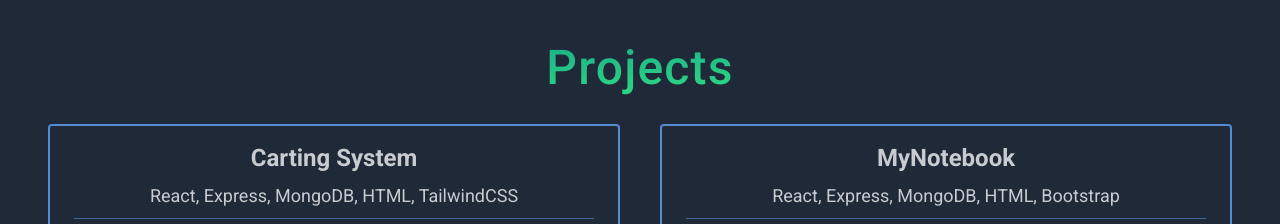
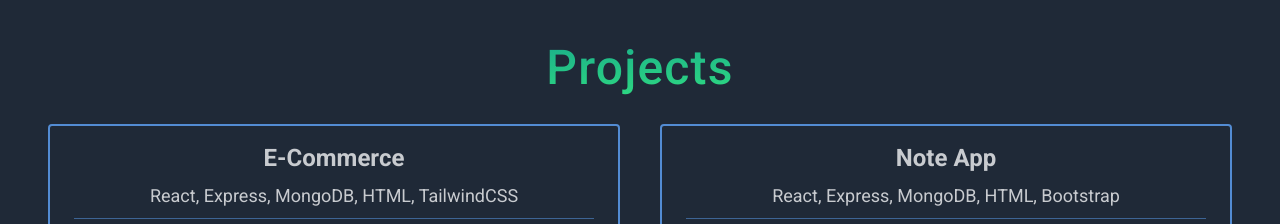
Before and after one commit to Vaibhavbhagat321/portfolio, a website: page index.html in a window 1280 px wide. Shown: the part 820-1044 px from the top of the page. Drawn offline with Linux system fonts and the light colour scheme.

Commit message:
project name change

```diff
--- a/index.html
+++ b/index.html
@@ -63,10 +63,10 @@
         <h1 class="section-heading">projects</h1>
 
         <div class="project-box">
-          <!-- CARTING SYSTEM PROJECT -->
+          <!-- E-COMMERCE PROJECT -->
           <div class="project-card">
             <div>
-              <h2 class="project-heading">Carting System</h2>
+              <h2 class="project-heading">E-Commerce</h2>
               <p class="project-tech">
                 React, Express, MongoDB, HTML, TailwindCSS
               </p>
@@ -124,10 +124,10 @@
             </div>
           </div>
 
-          <!-- NOTEBOOK PROJECT -->
+          <!-- NOTE APP PROJECT -->
           <div class="project-card">
             <div>
-              <h2 class="project-heading">MyNotebook</h2>
+              <h2 class="project-heading">Note App</h2>
               <p class="project-tech">
                 React, Express, MongoDB, HTML, Bootstrap
               </p>
```
